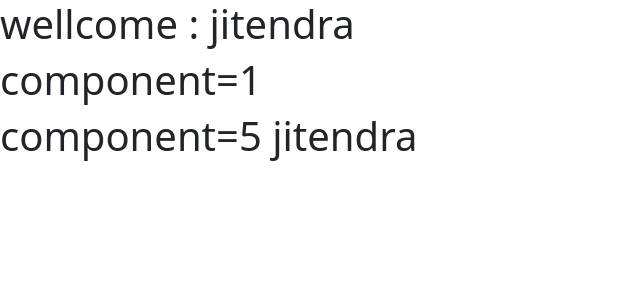
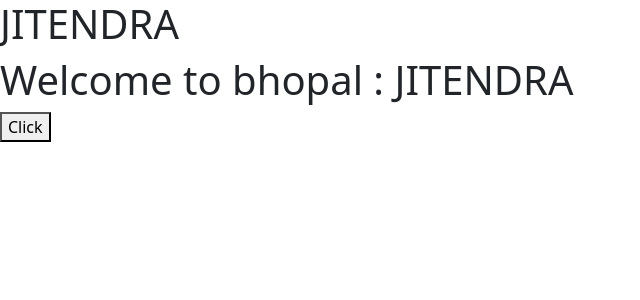
Before and after one commit to Jitendra0987/React, a React (Vite) app: page / in a window 1280 px wide. Shown: the top 300 px of the page, without its empty margins (0-640 px from the left). Built offline with nearby package versions, Linux system fonts and the light colour scheme.

Commit message:
creatContext

```diff
--- a/src/App.jsx
+++ b/src/App.jsx
@@ -1,21 +1,20 @@
-import { createContext ,useState} from "react";
-import Comp1 from "./comp1"
+import { createContext, useState } from "react";
+import Cbrom from "./Cbrom";
 
+const myCon=createContext();
+const App=()=>{
+const [user,Setuser]=useState("JITENDRA");
 
-const mycontext=createContext();
-
-
-
-const App=()=>{
-  const [user,setUser]=useState("jitendra")
   return(
     <>
-    <h1>wellcome : {user}</h1>
-    <mycontext.Provider value={{user}}>
-        <Comp1/>
-    </mycontext.Provider>
+    <h1>{user}</h1>
+
+    <myCon.Provider value={{user,Setuser}}>
+     <Cbrom/>
+    </myCon.Provider>
+
     </>
   )
 }
 export default App;
-export{mycontext}
+export {myCon};
--- a/src/Bhopal.jsx
+++ b/src/Bhopal.jsx
@@ -1,14 +1,12 @@
-import { useContext } from "react";
-import { userContext } from "./App";
-
+  import { myCon } from "./App";
+  import { useContext } from "react";
 
 const Bhopal=()=>{
-    const {user, setUser}=useContext(userContext)
+const {user,Setuser}=useContext(myCon);
     return(
         <>
-      <h1>wellcome to bhopal : : name : {user}</h1>
-      <button onClick={()=>{setUser("nisha")}}>click</button>
-
+             <h1>Welcome to bhopal : {user}</h1>
+             <button onClick={()=>{Setuser("nisha")}}>Click</button>
         </>
     )
 }
--- /dev/null
+++ b/src/Cbrom.jsx
@@ -0,0 +1,9 @@
+import Bhopal from "./Bhopal";
+const Cbrom=()=>{
+    return(
+        <>
+     <Bhopal/>
+        </>
+    )
+}
+export default Cbrom;
--- a/src/Comp1.jsx
+++ /dev/null
@@ -1,13 +0,0 @@
-import Comp5 from "./comp5";
-
-const Comp1=()=>{
-    return(
-        <>
-        <h1>component=1</h1>
-        <Comp5/>
-
-
-        </>
-    )
-}
-export default Comp1;
--- a/src/Comp5.jsx
+++ /dev/null
@@ -1,16 +0,0 @@
-import { useContext } from "react";
-import {mycontext}  from "./App";
-
-
-
-const Comp5=()=>{
-    const {user}=useContext(mycontext)
-    return(
-        <>
-        <h1>component=5 {user}</h1>
-
-
-        </>
-    )
-}
-export default Comp5;
```
Also changed, not shown: src/Comp2.jsx (deleted, +0 -11 lines), src/Comp3.jsx (deleted, +0 -11 lines), src/Comp4.jsx (deleted, +0 -11 lines), src/Cybrom.jsx (deleted, +0 -12 lines).
